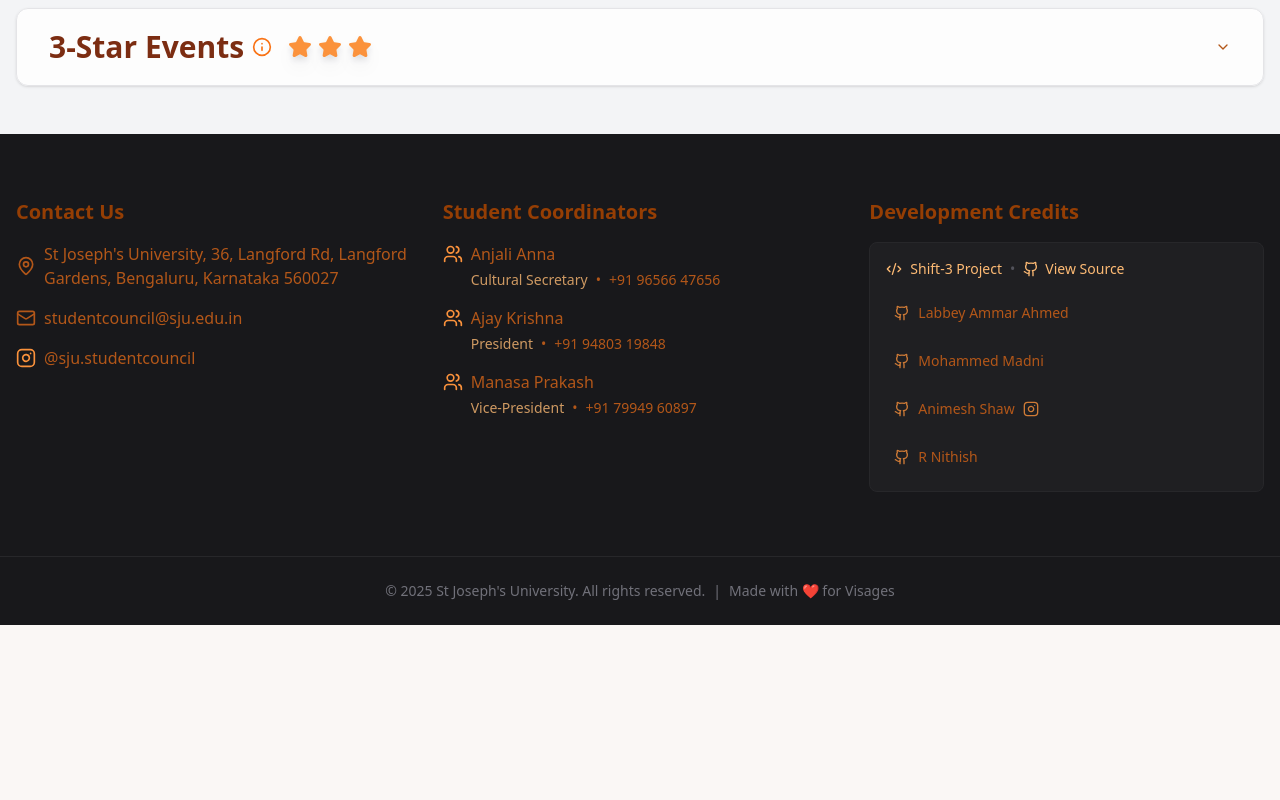
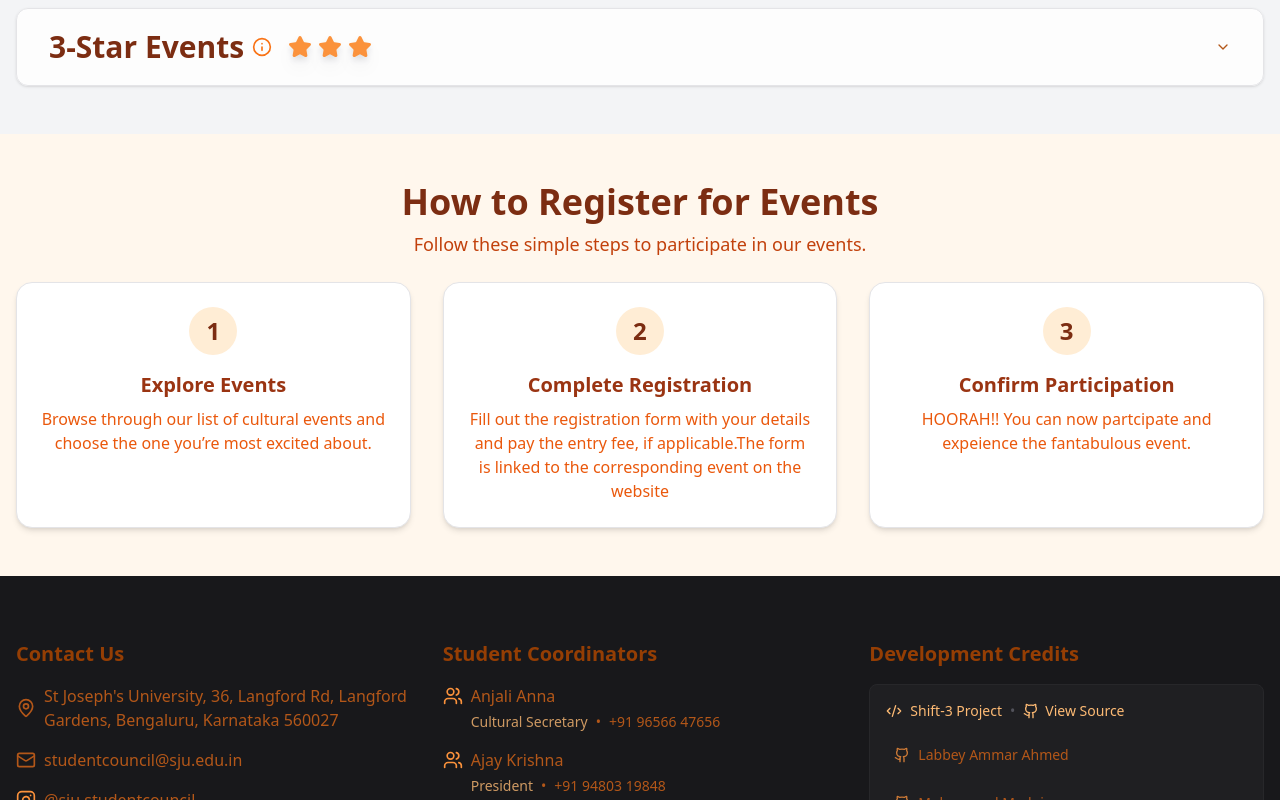
Before and after one commit to ammar-codeable/visages, a React (Vite) app: page /events in a window 1280 px wide. Shown: the part 1380-2180 px from the top of the page. Before the commit the page ends 2005 px from the top, so only its background shows below. Built offline with nearby package versions, Linux system fonts and the light colour scheme.

Commit message:
feat : add registration steps for events

```diff
--- a/src/app/routes/events/Events.tsx
+++ b/src/app/routes/events/Events.tsx
@@ -179,6 +179,71 @@ const EventsList = () => (
   </Accordion>
 );
 
+const RegistrationProcess = () => (
+  <div className="relative  bg-orange-50 py-12 px-4">
+    <div className="container mx-auto max-w-[90rem] text-center">
+      <motion.div
+        initial={{ opacity: 0, y: 20 }}
+        whileInView={{ opacity: 1, y: 0 }}
+        transition={{ duration: 0.6 }}
+        viewport={{ once: true }}
+      >
+        <h2 className="text-4xl font-bold text-orange-900">
+          How to Register for Events
+        </h2>
+        <p className="mt-2 text-lg text-orange-700">
+          Follow these simple steps to participate in our events.
+        </p>
+      </motion.div>
+      <motion.div
+        className="mt-6 grid grid-cols-1 gap-8 md:grid-cols-3"
+        initial={{ opacity: 0, y: 20 }}
+        whileInView={{ opacity: 1, y: 0 }}
+        transition={{ duration: 0.6, delay: 0.2 }}
+        viewport={{ once: true }}
+      >
+        {[
+          {
+            step: "1",
+            title: "Explore Events",
+            description:
+              "Browse through our list of cultural events and choose the one you’re most excited about.",
+          },
+          {
+            step: "2",
+            title: "Complete Registration",
+            description:
+              "Fill out the registration form with your details and pay the entry fee, if applicable.The form is linked to the corresponding event on the website",
+          },
+          {
+            step: "3",
+            title: "Confirm Participation",
+            description:
+              "HOORAH!! You can now partcipate and expeience the fantabulous event.",
+          },
+        ].map((item, idx) => (
+          <Card
+            key={idx}
+            className="rounded-2xl bg-white p-6 shadow-md transition-transform hover:scale-105"
+          >
+            <div className="flex flex-col items-center">
+              <div className="mb-4 flex h-12 w-12 items-center justify-center rounded-full bg-orange-100 text-2xl font-bold text-orange-900">
+                {item.step}
+              </div>
+              <h3 className="text-xl font-semibold text-orange-800">
+                {item.title}
+              </h3>
+              <p className="mt-2 text-base text-orange-600">
+                {item.description}
+              </p>
+            </div>
+          </Card>
+        ))}
+      </motion.div>
+    </div>
+  </div>
+);
+
 const Events = () => (
   <div className="relative min-h-screen">
     <div className="fixed inset-0 bg-gradient-to-br from-orange-50 via-orange-100/50 to-orange-50">
@@ -237,13 +302,16 @@ const Events = () => (
           </motion.div>
         </div>
       </div>
-
       {/* Events content */}
       <div className="px-4 py-8">
         <div className="container relative mx-auto max-w-[90rem]">
           <EventsList />
         </div>
       </div>
+
+      {/* Registration Process Section */}
+      <RegistrationProcess />
+
     </div>
   </div>
 );
```
Lines whose indentation alone changed are shown as unchanged.
